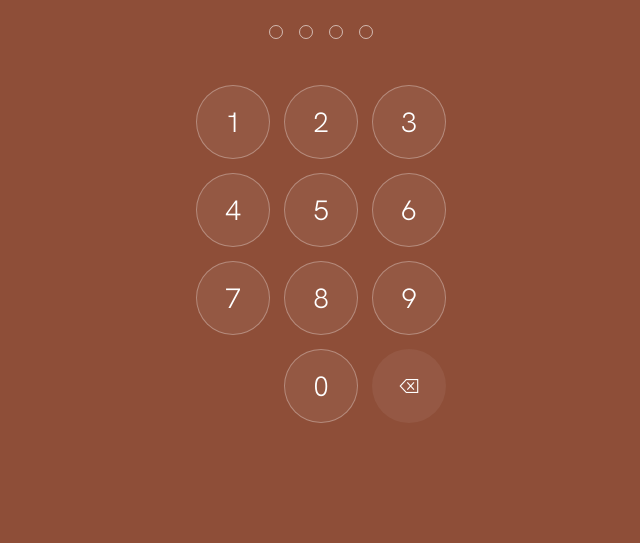
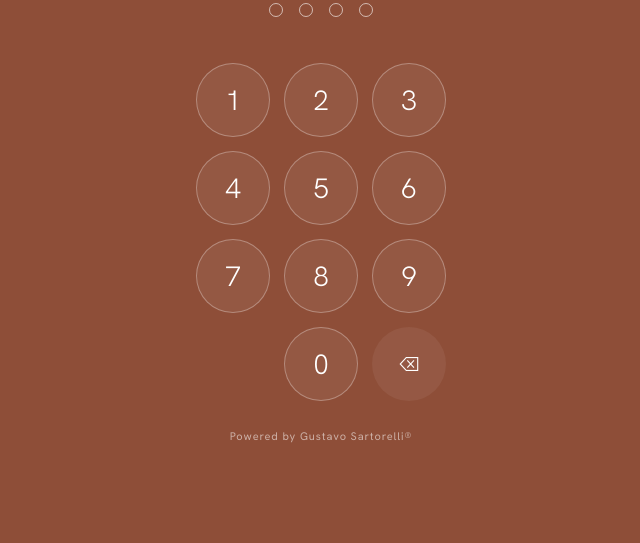
Before and after one commit to gustavosartorelli-creator/orcamento-jfl, a plain HTML site: page index.html in a window 1280 px wide. Shown: the part 257-800 px from the top of the page, without its empty margins (319-959 px from the left). Drawn offline with nearby package versions, Linux system fonts and the light colour scheme.

Commit message:
Rodapé Powered by Gustavo Sartorelli®

```diff
--- a/index.html
+++ b/index.html
@@ -87,6 +87,8 @@ main{max-width:1100px;margin:0 auto;padding:20px}
 .btn.danger{background:var(--card);color:var(--bad);border:1px solid var(--bad)}
 .btn:disabled{opacity:.5;cursor:default}
 .hint{font-size:13px;color:var(--muted)}
+.assinatura{text-align:center;font-size:11px;letter-spacing:.08em;color:var(--muted);padding:8px 16px 28px}
+#login .assinatura{color:rgba(255,255,255,.55);margin-top:28px;padding:0}
 
 /* Resumo */
 .grp{display:flex;align-items:baseline;gap:10px;font-size:12px;font-weight:600;color:var(--brand);text-transform:uppercase;letter-spacing:.14em;margin:0 2px 8px}
@@ -199,6 +201,7 @@ main{max-width:1100px;margin:0 auto;padding:20px}
   <div class="pins" id="pins"><span></span><span></span><span></span><span></span></div>
   <div id="loginMsg"></div>
   <div class="pad" id="pad"></div>
+  <div class="assinatura">Powered by Gustavo Sartorelli®</div>
 </section>
 
 <section id="app" class="hidden">
@@ -218,6 +221,7 @@ main{max-width:1100px;margin:0 auto;padding:20px}
     <div class="seg seg-vista hidden" id="vista" role="group" aria-label="Mostrar"></div>
     <div id="conteudo"></div>
   </main>
+  <footer class="assinatura">Powered by Gustavo Sartorelli®</footer>
 </section>
 
 <div id="toast" class="hidden"></div>
```
